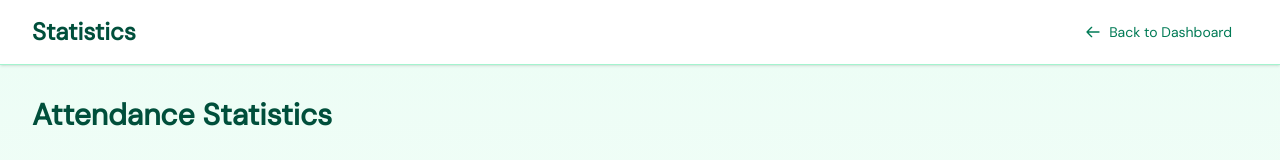
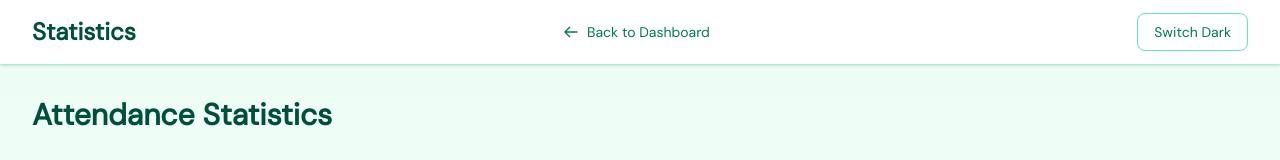
Before and after one commit to roche-jeethan/lets-bunk, a Next.js app: page /statistics in a window 1280 px wide. Shown: the top 160 px of the page. Built offline with nearby package versions, Linux system fonts and the light colour scheme; no server answers; the database is empty.

Commit message:
update/header: add themetoggle in statistic navbar

```diff
--- a/src/app/statistics/page.tsx
+++ b/src/app/statistics/page.tsx
@@ -4,6 +4,7 @@ import { useEffect, useState } from "react";
 import Link from "next/link";
 import { useRouter } from "next/navigation";
 import Loader from "@/components/ui/Loader";
+import ThemeToggler from "@/components/ui/ThemeButton";
 
 type Statistics = {
   totalAbsences: number;
@@ -131,6 +132,7 @@ export default function Statistics() {
               </svg>
               Back to Dashboard
             </Link>
+            <ThemeToggler/>
           </div>
         </div>
       </nav>
```
